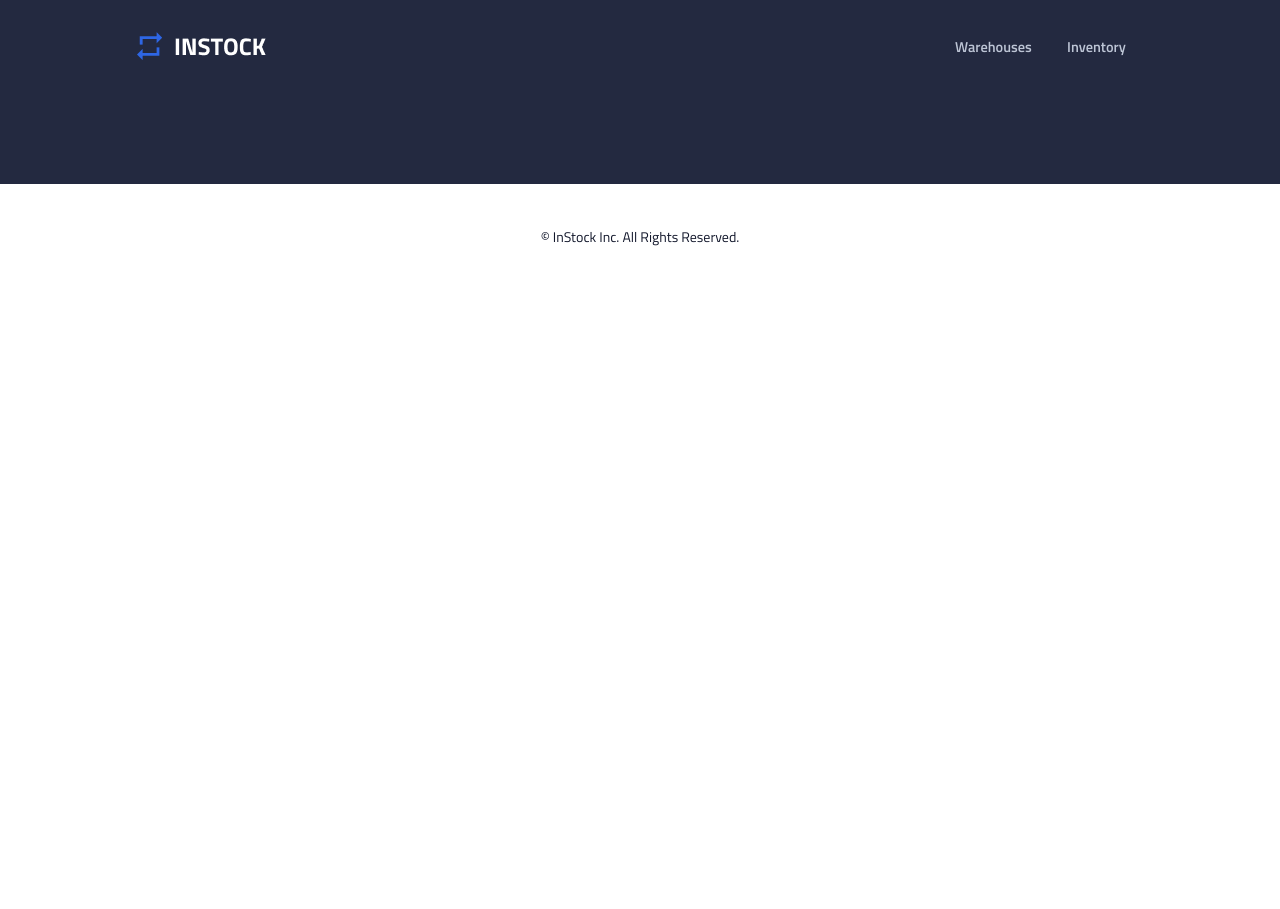
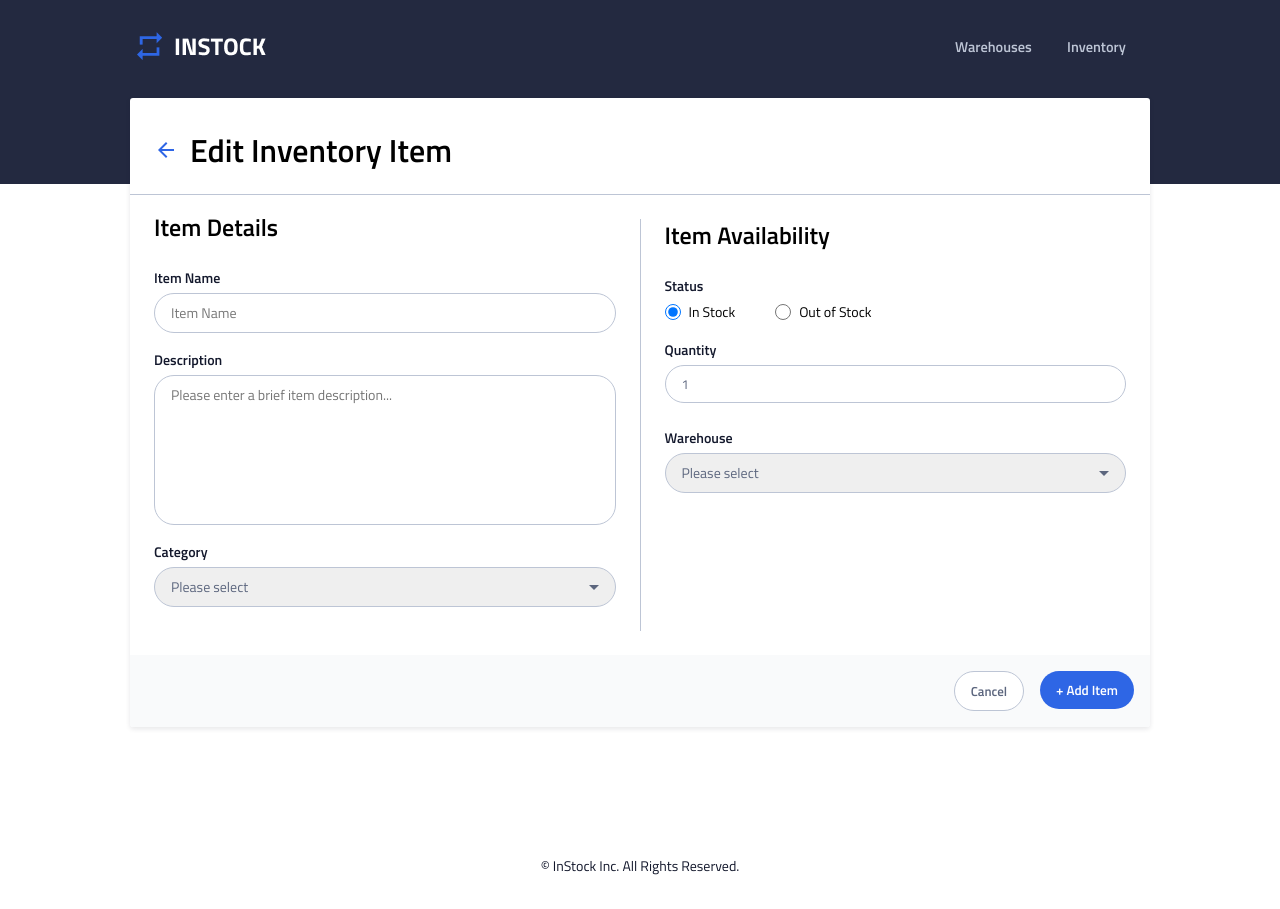
Before and after one commit to Sandro927/instock-mulan, a React (Create React App) app: page /inventories/edit in a window 1280 px wide. Before the commit the page ends 800 px from the top, so only its background shows below. Built offline with nearby package versions, Linux system fonts and the light colour scheme.

Commit message:
fixed routes and linking

```diff
--- a/src/App.js
+++ b/src/App.js
@@ -5,6 +5,7 @@ import Footer from './Components/Footer/Footer';
 import Warehouses from './pages/Warehouses/Warehouses';
 import Inventory from './pages/Inventory/Inventory';
 import AddItem from './pages/AddItem/AddItem';
+import EditItem from './pages/EditItem/EditItem';
 import InventoryItemDetails from './Components/InventoryItemDetails/InventoryItemDetails';
 
 function App() {
@@ -18,6 +19,7 @@ function App() {
                 <Route path='/inventory' exact component={Inventory} />
                 <Route path='/inventory/:inventoryId' component={InventoryItemDetails} />
                 <Route path='/inventories/add' component={AddItem} />
+                <Route path='/inventories/edit' component={EditItem} />
                 {/* <Route path='/inventories/:itemId/edit' component={AddItem} /> */}
                 {/* <Route path='/inventory/:itemId/edit'  /> */}
 
--- a/src/Components/InventoryList/InventoryList.js
+++ b/src/Components/InventoryList/InventoryList.js
@@ -49,11 +49,11 @@ const InventoryList = (props) => {
 
                         <div className='item__container-bottom'>
                             {/* We'll have to link to edit form when completed here */}
-                            {/* <Link to={ }> */}
-                            <img src={iconDelete} alt="icon of a pencil" />
-                            {/* </Link> */}
+                            <Link to='/inventories'>
+                                <img src={iconDelete} alt="icon of a trash can" />
+                            </Link>
                             {/* We'll have to have our alert/modal for delete pop here */}
-                            <img src={iconEdit} alt="icon of a trash can" />
+                            <img src={iconEdit} alt="icon of a pencil" />
                         </div>
                     </div>
                 )
--- /dev/null
+++ b/src/pages/EditItem/EditItem.js
@@ -0,0 +1,23 @@
+import React from 'react';
+import './EditItem.scss';
+import BackArrow from '../../assets/icons/arrow_back-24px.svg';
+import ItemForm from '../../Components/ItemForm/ItemForm';
+import { Link } from 'react-router-dom';
+
+function EditItem() {
+  return (
+    <section className="edit-item">
+        <div className="edit-item__content">
+            <div className="edit-item__header">
+              <Link to="/inventory" className='edit-item__link'>
+                <img src={BackArrow} alt="Back Arrow Icon" />
+              </Link>
+              <h1 className="edit-item__title">Edit Inventory Item</h1>
+            </div>
+            <ItemForm />
+        </div>
+    </section>
+  )
+}
+
+export default EditItem
--- /dev/null
+++ b/src/pages/EditItem/EditItem.scss
@@ -0,0 +1,40 @@
+@use "../../styles/partials/colors" as c;
+@use "../../styles/partials/mixins" as *;
+
+.edit-item {
+    &__content {
+        margin: 0 1rem;
+        background-color: c.$color-primary-white;
+        box-shadow: 0px 2px 5px rgba(19, 24, 44, 0.1);
+        border-radius: 3px;
+
+        @include tablet {
+            margin: 0 1.5rem;
+        }
+
+        @include desktop {
+            width: 1020px;
+            margin: 0 auto;
+        }
+    }
+
+    &__header {
+        display: flex;
+        padding: 2rem 1.5rem 1.5rem;
+        border-bottom: 1px solid c.$color-secondary-cloud;
+    }
+
+    &__title {
+        padding-left: .75rem;
+
+        @include tablet {
+            font-size: 32px;
+            line-height: 40px;
+        }
+    }
+
+    &__link {
+        display: flex;
+        align-items: center;
+    }
+}
```
